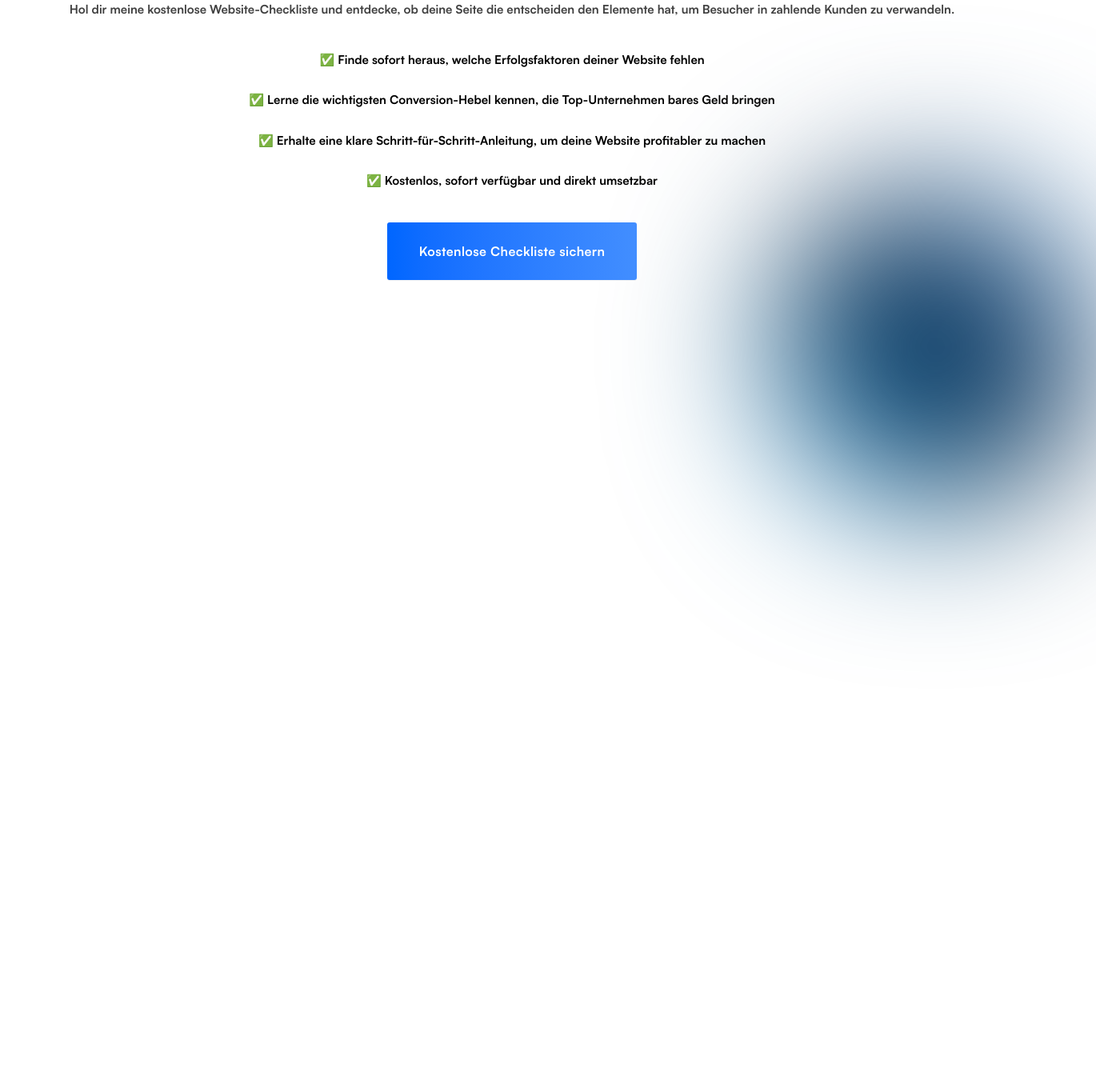
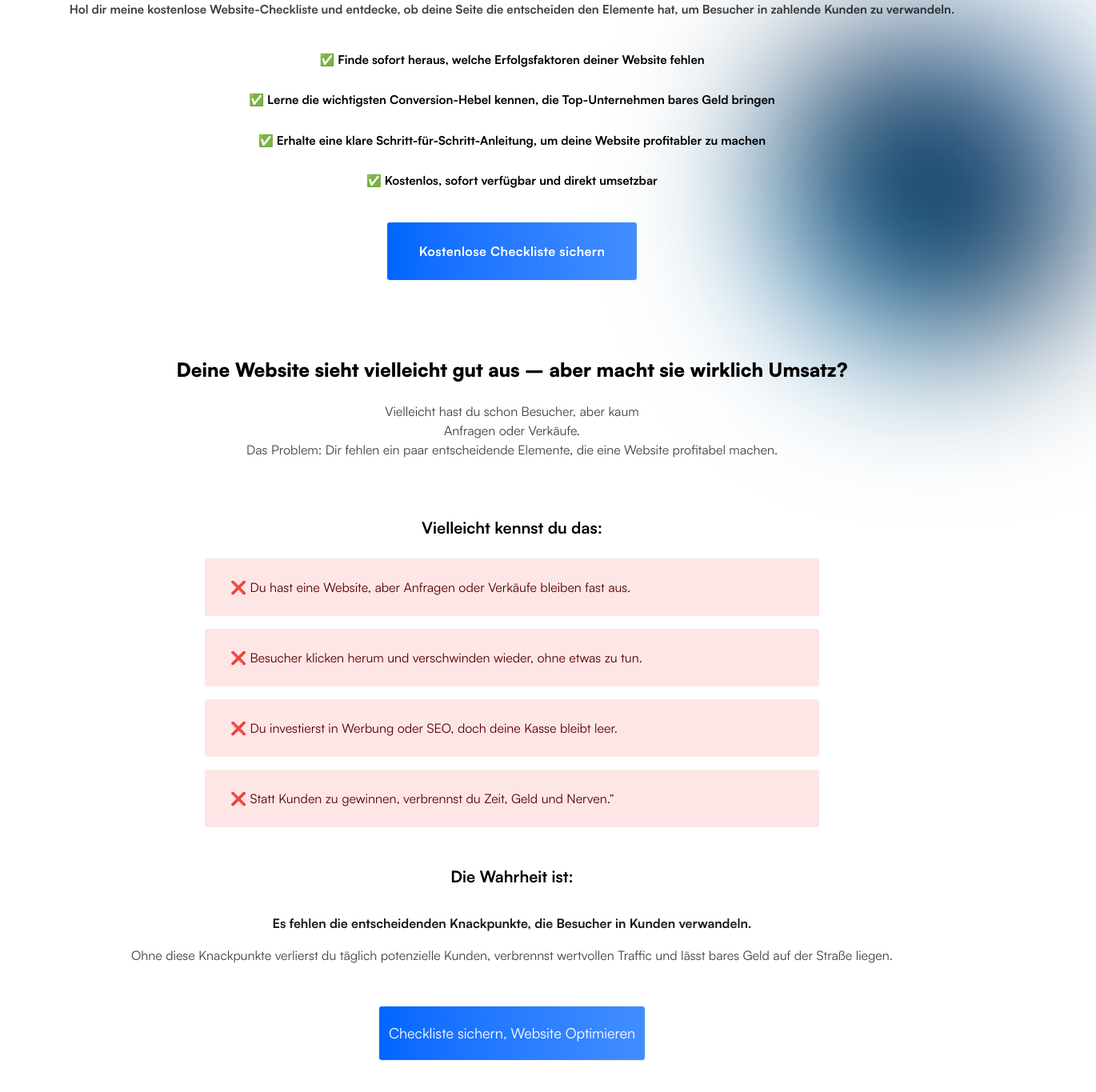
Before and after one commit to Franco-Cipolla/franco-cipolla-website, a React (Vite) app: page /checkliste in a window 1280 px wide. Shown: the part 167-1532 px from the top of the page at 80% size, 1370 px wide, since content can reach past the window. Before the commit the page ends 800 px from the top, so only its background shows below. Built offline with nearby package versions, Linux system fonts and the light colour scheme; no server answers.

Commit message:
`feat: updated Hero component and added ProblemSolution component to CheckList page`

```diff
--- a/src/components/checklist/Hero.jsx
+++ b/src/components/checklist/Hero.jsx
@@ -2,11 +2,11 @@ import React from 'react'
 import ChecklistSichernCTA from './ChecklistSichernCTA'
 const Hero = () => {
   return (
-    <section className='w-full h-screen flex flex-col px-4 '>
-        <div className="relative overflow-hidden">
+    <section className='w-full relative  flex flex-col px-4 '>
+        <div className=" overflow-hidden">
 
         <span
-          className="fixed will-change-transform w-[250px] h-[250px] blur-[150px] opacity-100 sm:w-[300px] sm:h-[300px] sm:blur-[80px] md:w-[400px] md:h-[400px] md:blur-[100px]  bottom-[0px] right-[-90px] rounded-full bg-gradient-to-bl from-[#63b4ff] via-[#001D3D] to-[#00A6FB] z-[-1]"
+          className="absolute will-change-transform w-[250px] h-[250px] blur-[150px] opacity-100 sm:w-[300px] sm:h-[300px] sm:blur-[80px] md:w-[400px] md:h-[400px] md:blur-[100px]  bottom-[0px] right-[-90px] rounded-full bg-gradient-to-bl from-[#63b4ff] via-[#001D3D] to-[#00A6FB] z-[-1]"
         />
       </div>
         <h1 className='font-black text-center mt-20 text-[32px] text-[#428EFF]'>Website-Check: Verschenkst du täglich Kunden?</h1>
--- /dev/null
+++ b/src/components/checklist/Problem.jsx
@@ -0,0 +1,12 @@
+import React from 'react'
+
+const Problem = ({text}) => {
+  return (
+    <div className='w-full bg-[#FFE6E6] rounded-[3px] px-8 py-6'>
+        <p className='text-[#550000] text-[16px]'>{text}</p>
+
+    </div>
+  )
+}
+
+export default Problem
--- a/src/components/checklist/ProblemSolution.jsx
+++ b/src/components/checklist/ProblemSolution.jsx
@@ -1,8 +1,28 @@
 import React from 'react'
-
+import Problem from './Problem'
+import WebsiteOptimierenCTA from './WebsiteOptimierenCTA'
 const ProblemSolution = () => {
   return (
-    <section></section>
+    <section className='w-full p-4  flex flex-col'>
+      <h2 className='text-2xl text-center font-black mb-6'>Deine Website sieht vielleicht gut aus – aber macht sie wirklich Umsatz?</h2>
+      <p className='text-center text-black/75  mb-18'>Vielleicht hast du schon Besucher, aber kaum <span className='block'></span> Anfragen  oder Verkäufe. <span className='block'></span> Das Problem: Dir fehlen ein paar entscheidende Elemente, die eine Website profitabel machen.</p>
+    <div>
+      <p className='text-xl text-center font-bold mb-6'>Vielleicht kennst du das:</p>
+
+    <div className='flex flex-col gap-4 max-w-3xl mx-auto mb-12'>
+    <Problem text="❌ Du hast eine Website, aber Anfragen oder Verkäufe bleiben fast aus."/>
+    <Problem text="❌ Besucher klicken herum und verschwinden wieder, ohne etwas zu tun."/>
+    <Problem text="❌ Du investierst in Werbung oder SEO, doch deine Kasse bleibt leer. "/>
+    <Problem text="❌ Statt Kunden zu gewinnen, verbrennst du Zeit, Geld und Nerven.“"/>
+    </div>
+    </div>
+    <p className='text-xl text-center font-bold mb-8'>Die Wahrheit ist:</p>
+    <p className='text-[16px] text-center font-bold text-black/90 mb-4'>Es fehlen die entscheidenden Knackpunkte, die Besucher in Kunden verwandeln.</p>
+    <p className=' text-center  text-black/75 '> Ohne diese Knackpunkte verlierst du täglich potenzielle Kunden, verbrennst wertvollen Traffic und lässt bares Geld auf der Straße liegen.</p>
+    <div className='my-13 flex justify-center'>
+    <WebsiteOptimierenCTA />
+    </div>
+    </section>
   )
 }
 
--- /dev/null
+++ b/src/components/checklist/WebsiteOptimierenCTA.jsx
@@ -0,0 +1,9 @@
+import React from 'react'
+
+const WebsiteOptimierenCTA = () => {
+  return (
+    <button className='bg-gradient-to-r cursor-pointer text-[18px] shadow-2xs px-3 py-5 rounded-[3px] from-[#0066FF] to-[#428EFF] text-white'>Checkliste sichern, Website Optimieren</button>
+  )
+}
+
+export default WebsiteOptimierenCTA
--- a/src/pages/CheckList.jsx
+++ b/src/pages/CheckList.jsx
@@ -1,9 +1,11 @@
 import React from 'react'
 import Hero from '../components/checklist/Hero'
+import ProblemSolution from '../components/checklist/ProblemSolution'
 const CheckList = () => {
   return (
     <>
     <Hero />
+    <ProblemSolution />
     </>
   )
 }
```
